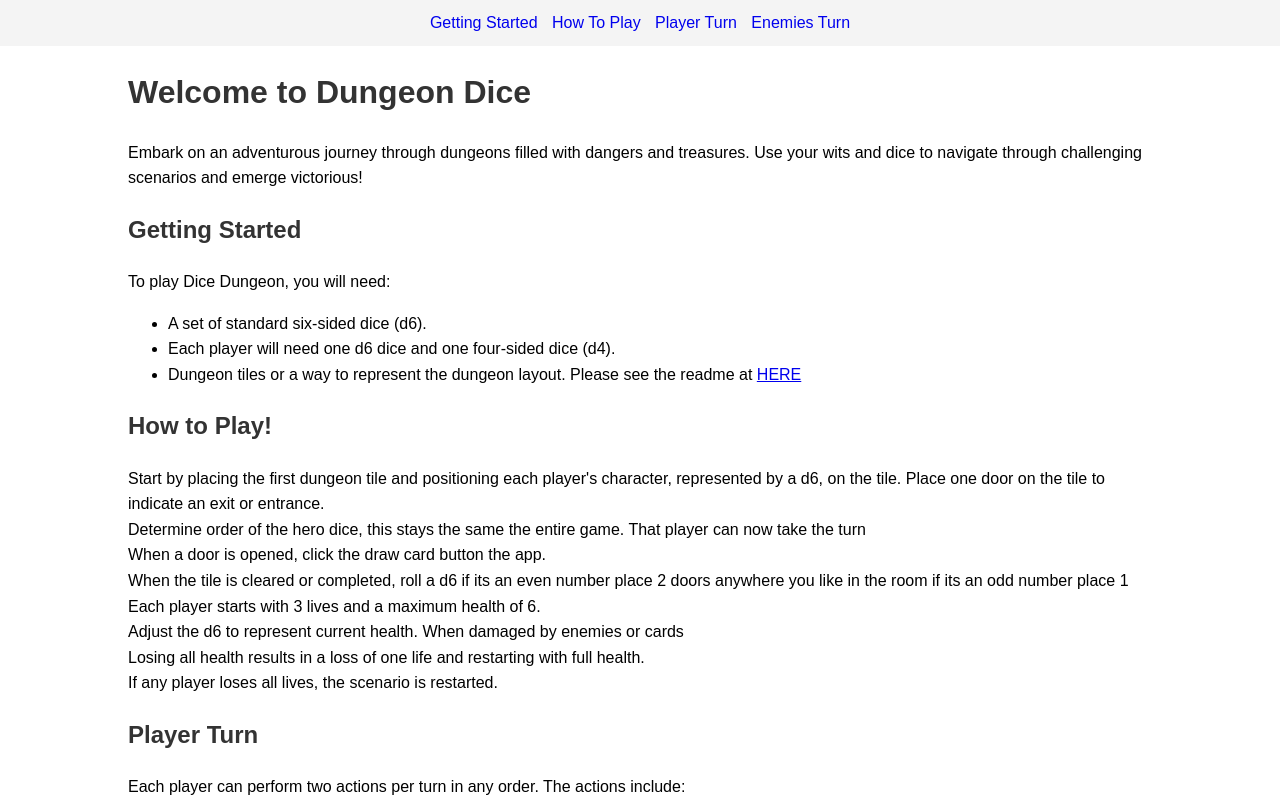
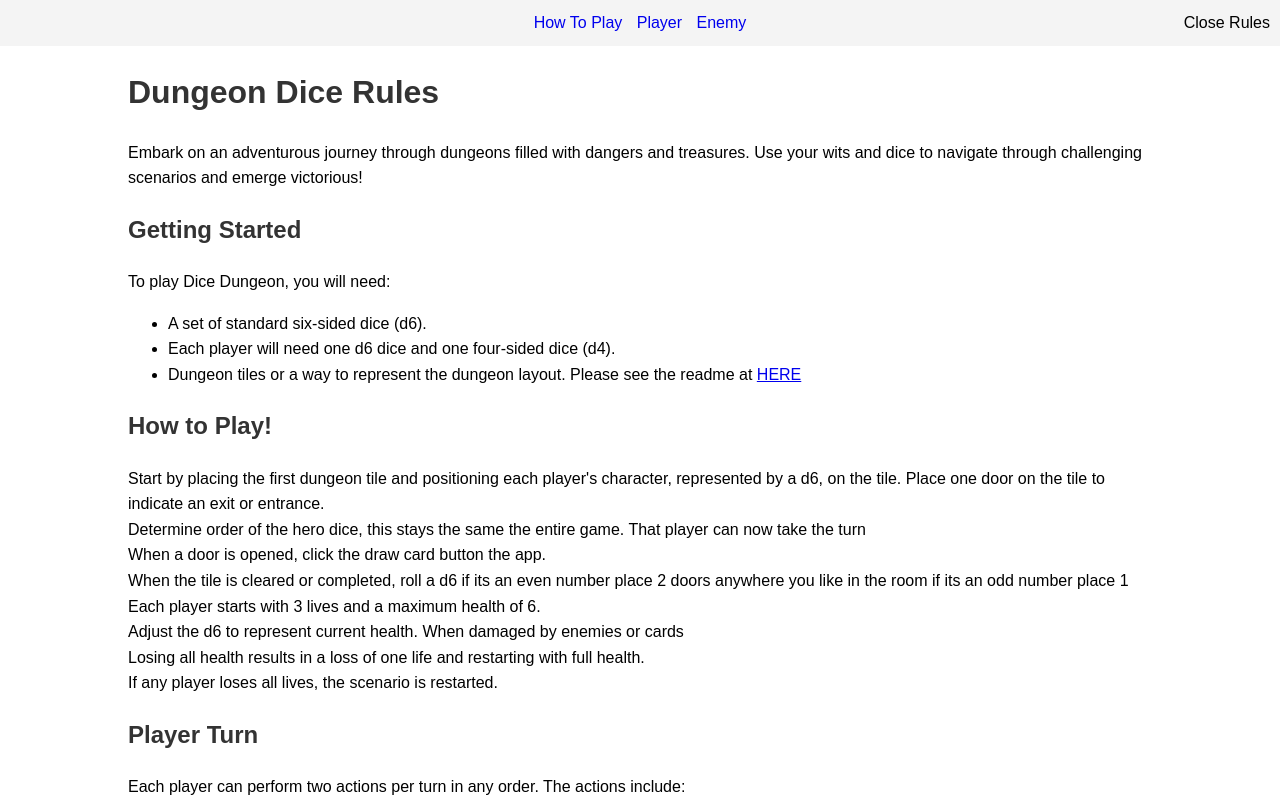
Before and after one commit to pballard101/dungeondice, a website: page public/rules.html in a window 1280 px wide. Shown: the top 803 px of the page. Drawn offline with Linux system fonts and the light colour scheme.

Commit message:
add a closet feature to the rules.html
add a button to close the rules and update some text

```diff
--- a/public/rules.html
+++ b/public/rules.html
@@ -31,19 +31,25 @@
             margin: 0 5px;
             text-decoration: none;
         }
+        #close-rules {
+           position: fixed;
+           top: 10px;
+           right: 10px;
+           cursor: pointer;
+        }
         /* Additional styling can be added here */
     </style>
 </head>
 <body>
+    <div id="close-rules" onclick="window.close()">Close Rules</div>
     <div class="nav">
-        <a href="#getting-started">Getting Started</a>
         <a href="#play">How To Play</a>
-        <a href="#player-turn">Player Turn</a>
-        <a href="#enemies">Enemies Turn</a>
+        <a href="#player-turn">Player</a>
+        <a href="#enemies">Enemy</a>
     </div>
 
     <div class="container">
-        <h1>Welcome to Dungeon Dice</h1>
+        <h1>Dungeon Dice Rules</h1>
         <p>Embark on an adventurous journey through dungeons filled with dangers and treasures. Use your wits and dice to navigate through challenging scenarios and emerge victorious!</p>
 
         <h2 id="getting-started">Getting Started</h2>
```
Also changed, not shown: README.md, public/css/styles.css (line endings or trailing spaces).
